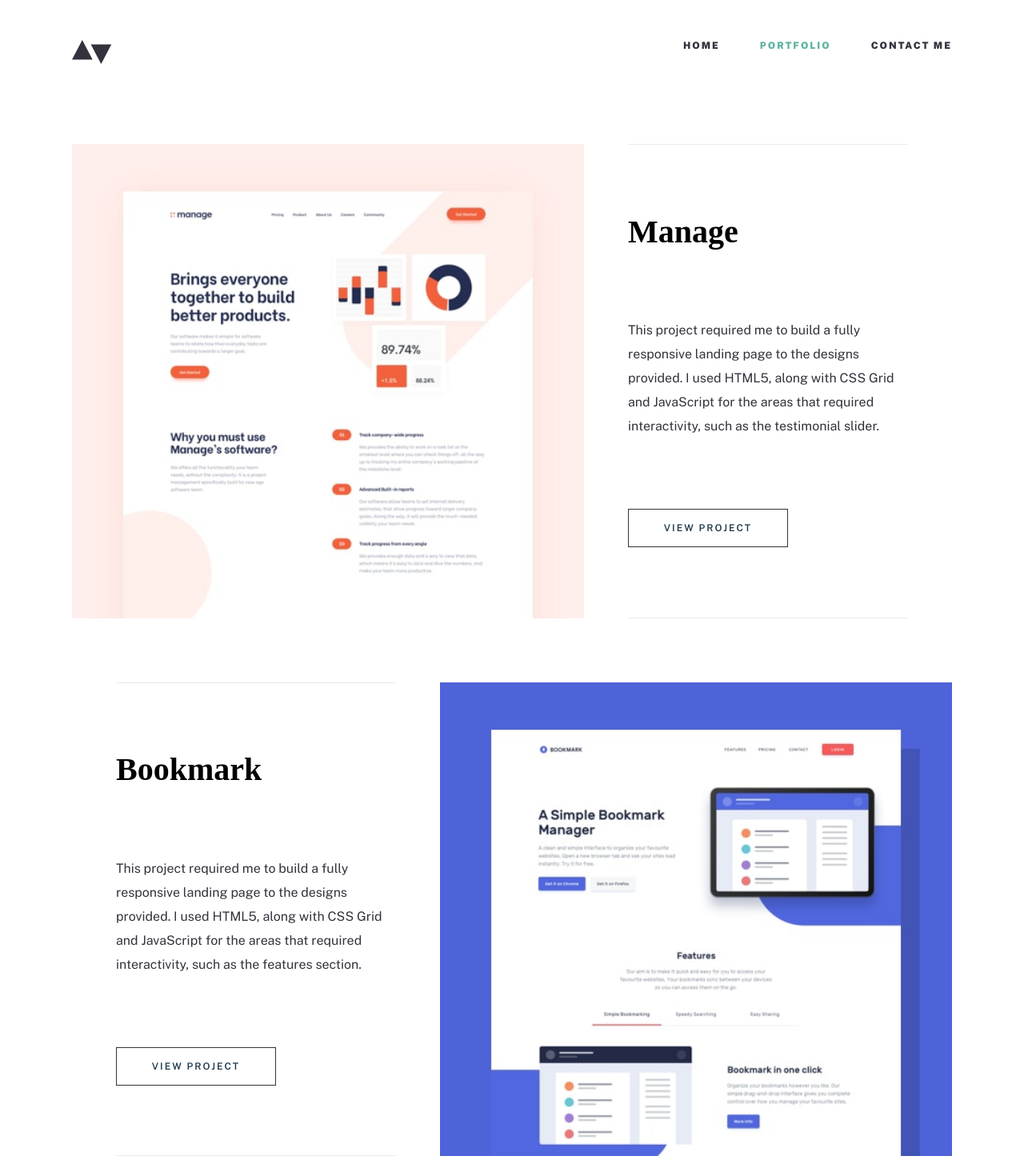
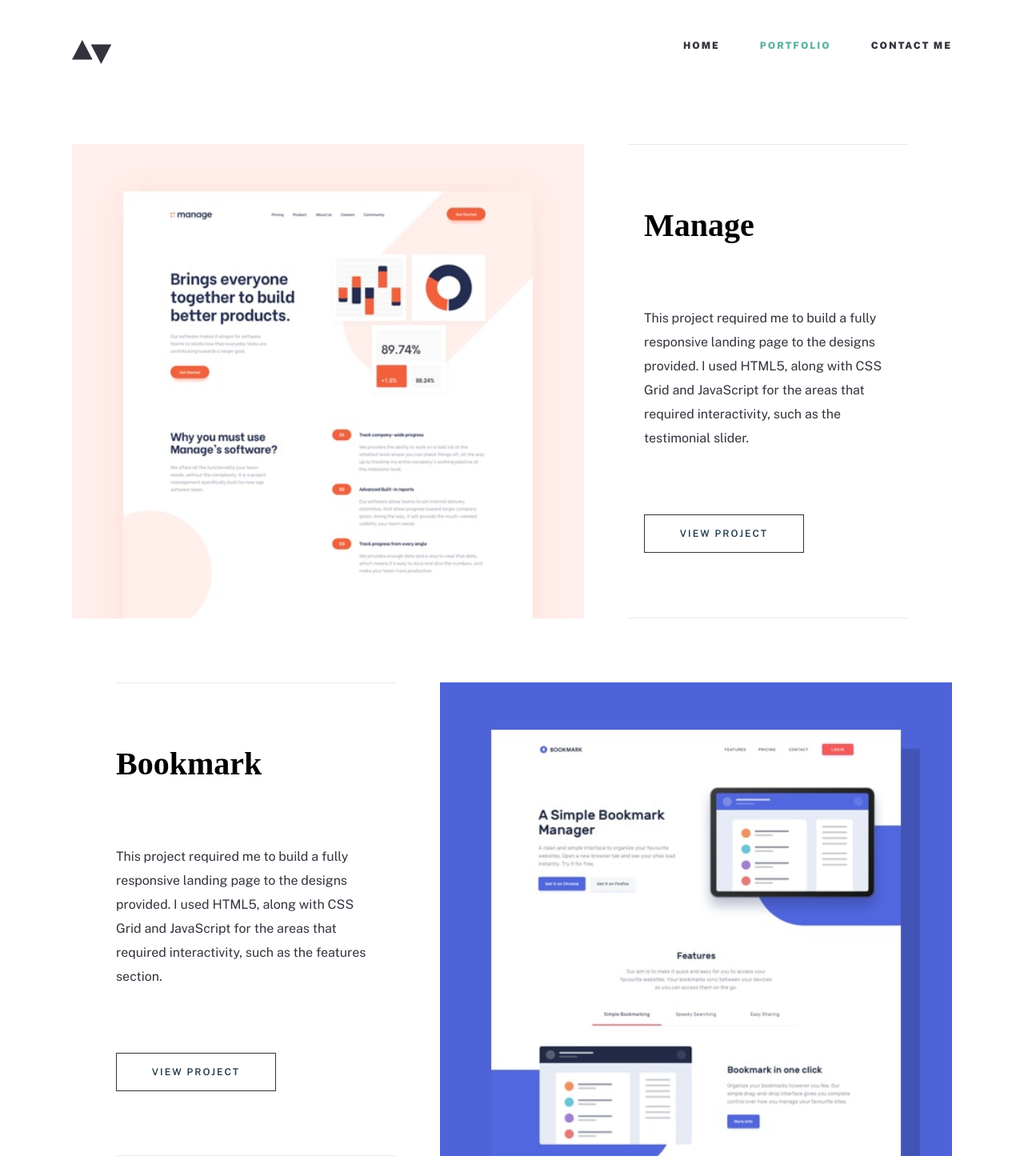
Before and after one commit to cornelia-schulz/minimalist-portfolio, a React (Create React App) app: page /portfolio in a window 1280 px wide. Shown: the top 1470 px of the page at 80% size. Built offline with nearby package versions, Linux system fonts and the light colour scheme; a web font is replaced by a local one.

Commit message:
tablet padding

```diff
--- a/src/components/portfolio/PortfolioItems.tsx
+++ b/src/components/portfolio/PortfolioItems.tsx
@@ -49,7 +49,7 @@ export const PortfolioItems = () => {
             srcSet={srcSet}
             src={item.imageMobile}
           />
-          <div className="portfolio-description">
+          <div className="portfolio-description portfolio-description-right">
             <h2>{item.title}</h2>
             <p>{item.description}</p>
             <Button classes="button button-secondary" hasImage={false} text="VIEW PROJECT" url={url} />
@@ -57,7 +57,7 @@ export const PortfolioItems = () => {
         </div>
       } else {
         return <div className="portfolio-item" key={index}>
-          <div className="portfolio-description">
+          <div className="portfolio-description portfolio-description-left">
             <h2>{item.title}</h2>
             <p>{item.description}</p>
             <Button classes="button button-secondary" hasImage={false} text="VIEW PROJECT" url={url} />
--- a/src/styles/Homepage.scss
+++ b/src/styles/Homepage.scss
@@ -16,15 +16,15 @@
 }
 
 .about .about-img {
-  flex-basis: 50%;
+  flex-basis: 30%;
   max-height: 600px;
-  min-width: 50%;
+  min-width: 40%;
 }
 
 .about-text {
   border-bottom: 1px solid $lightGreyTextField;
   border-top: 1px solid $lightGreyTextField;
-  flex-basis: 30%;
+  flex-basis: 50%;
   margin: 0 auto;
   padding-bottom: 50px;
   padding-top: 50px;
@@ -83,3 +83,13 @@
     height: 1px;
   }
 }
+
+@media only screen and (min-width: 769px) {
+  .about .about-img {
+    flex-basis: 50%;
+  }
+
+  .about-text {
+    flex-basis: 30%;
+  }
+}
--- a/src/styles/Portfolio.scss
+++ b/src/styles/Portfolio.scss
@@ -97,6 +97,14 @@
     max-width: 350px;
   }
 
+  .portfolio-description-left {
+    padding-right: 20px;
+  }
+
+  .portfolio-description-right {
+    padding-left: 20px;
+  }
+
   .project-item-content {
     flex-direction: row;
     justify-content: space-between;
```
